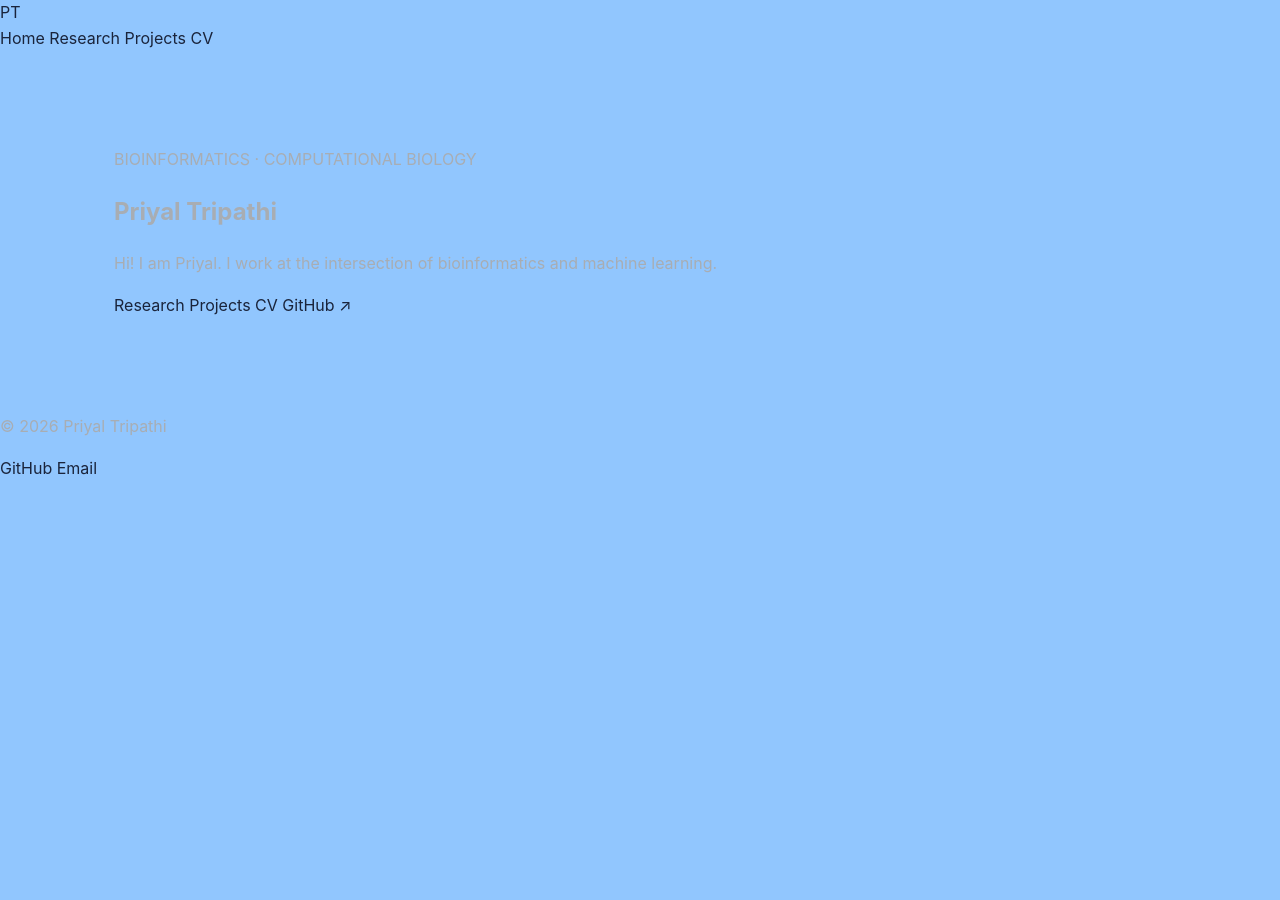
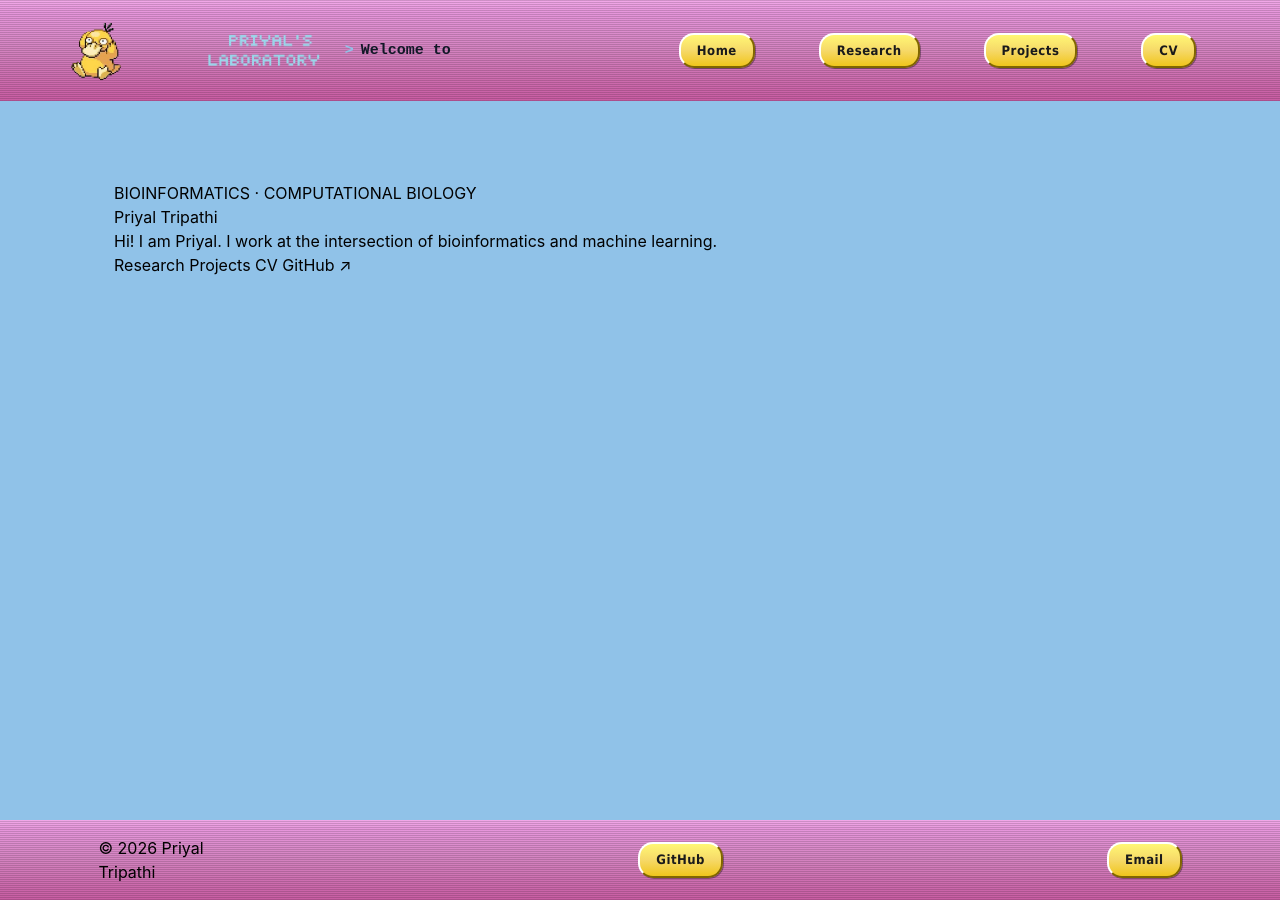
Before and after one commit to priyalT/priyalT.github.io, a Jekyll site: the page built from docs/index.md, in a window 1280 px wide. Built offline with Jekyll 4.4.1, drawn with Linux system fonts in a browser that asks for light colours; nearby versions of some CDN libraries.

Commit message:
feat: add Navbar and Footer

```diff
--- a/docs/_includes/footer.html
+++ b/docs/_includes/footer.html
@@ -1,12 +1,12 @@
-<footer>
-
-  <p>
-    © {{ site.time | date: "%Y" }} Priyal Tripathi
-  </p>
-
-  <div>
-    <a href="https://github.com/priyalT">GitHub</a>
-    <a href="mailto:priyaltripathi2910@gmail.com">Email</a>
-  </div>
+<footer class="surface inset-x-0 bottom-0 p-4 fixed">
+  <nav class="flex justify-between items-center w-[90%] mx-auto">
+    <div class="nav-links duration-500 md:static absolute md:min-h-fit min-h-[60vh]
+                left-0 top-[-100%] md:w-auto w-full flex items-center px-5">
+      <ul class="flex md:flex-row flex-col md:items-center md:gap-[30vw] gap-8">
+        <li> <p> © {{ site.time | date: "%Y" }} Priyal Tripathi </p> </li>
+        <li> <a class="retro-yellow-box" href="https://github.com/priyalT">GitHub</a> </li>
+        <li> <a class="retro-yellow-box" href="mailto:priyaltripathi2910@gmail.com">Email</a> </li>
+      </ul>
+    </div>
 
 </footer>
--- a/docs/_includes/navbar.html
+++ b/docs/_includes/navbar.html
@@ -1,14 +1,86 @@
-<header class="navbar">
+<header class="surface py-4">
+  <nav class="flex justify-between items-center w-[90%] mx-auto">
 
-  <a class="logo" href="{{ '/' | relative_url }}">
-    PT
-  </a>
+    <div class="flex items-center gap-20">
+      <a href="{{ '/' | relative_url }}" class="w-16">
+        <img src="../assets/logo.png" alt="Logo">
+      </a>
+      <a href="{{ '/' | relative_url }}" class="w-28 flex items-center">
+        <img src="../assets/title.png" alt="Title">
+      </a>
+    </div>
 
-  <nav>
-    <a href="{{ '/' | relative_url }}">Home</a>
-    <a href="{{ '/research/' | relative_url }}">Research</a>
-    <a href="{{ '/projects/' | relative_url }}">Projects</a>
-    <a href="{{ '/cv/' | relative_url }}">CV</a>
+    <div class="nav-links duration-500 md:static absolute md:min-h-fit min-h-[60vh]
+                left-0 top-[-100%] md:w-auto w-full flex items-center px-5">
+      <ul class="flex md:flex-row flex-col md:items-center md:gap-[5vw] gap-8">
+
+        <li>
+          <a href="{{ '/' | relative_url }}" class="typewriter-box">
+            <span class="prompt">&gt;</span>
+            <span id="typewriter-text"></span><span class="typewriter-cursor">_</span>
+          </a>
+        </li>
+
+        <li> <a class="retro-yellow-box" href="{{ '/' | relative_url }}"> Home </a> </li>
+        <li> <a class="retro-yellow-box" href="{{ '/research/' | relative_url }}"> Research </a> </li>
+        <li> <a class="retro-yellow-box" href="{{ '/projects/' | relative_url }}"> Projects </a> </li>
+        <li> <a class="retro-yellow-box" href="{{ '/cv/' | relative_url }}"> CV </a> </li>
+      </ul>
+    </div>
   </nav>
+</header>
 
-</header>
+<script>
+  (function () {
+    const phrases = [
+      "Hi, I'm Priyal!",
+      "Welcome to my lab.",
+      "Our experiments will include",
+      "Spatial Omics",
+      "RNA-seq",
+      "Research Software",
+      "Open Source",
+      "Have fun!"
+    ];
+
+    let phraseIdx = 0;
+    let charIdx = 0;
+    let isDeleting = false;
+    const typingSpeed = 80;
+    const deletingSpeed = 45;
+    const pauseBeforeDelete = 1600;
+
+    function loopTypewriter() {
+      const currentPhrase = phrases[phraseIdx];
+      const target = document.getElementById("typewriter-text");
+      if (!target) return;
+
+      if (isDeleting) {
+        target.textContent = currentPhrase.substring(0, charIdx - 1);
+        charIdx--;
+      } else {
+        target.textContent = currentPhrase.substring(0, charIdx + 1);
+        charIdx++;
+      }
+
+      let delay = isDeleting ? deletingSpeed : typingSpeed;
+
+      if (!isDeleting && charIdx === currentPhrase.length) {
+        delay = pauseBeforeDelete;
+        isDeleting = true;
+      } else if (isDeleting && charIdx === 0) {
+        isDeleting = false;
+        phraseIdx = (phraseIdx + 1) % phrases.length;
+        delay = 400;
+      }
+
+      setTimeout(loopTypewriter, delay);
+    }
+
+    if (document.readyState === "loading") {
+      document.addEventListener("DOMContentLoaded", loopTypewriter);
+    } else {
+      loopTypewriter();
+    }
+  })();
+</script>
--- a/docs/_layouts/default.html
+++ b/docs/_layouts/default.html
@@ -4,6 +4,8 @@
 <head>
   <meta charset="UTF-8">
   <meta name="viewport" content="width=device-width, initial-scale=1.0">
+  <script src="https://cdn.tailwindcss.com"></script>
+
 
   <title>
     {% if page.title %}
--- a/docs/assets/css/style.css
+++ b/docs/assets/css/style.css
@@ -1,16 +1,103 @@
 :root {
-  --background: #91c6fe;
-  --surface: #e67fd8;
-  --text: #a8adb3;
-  --muted: #6a7c8e;
-  --accent: #1a243b;
-  --border: #26313a;
+  --background: #90c2e8;
+  --surface:
+
+    repeating-linear-gradient(
+      0deg,
+      rgba(0, 0, 0, 0.15) 0px,
+      rgba(0, 0, 0, 0.15) 1px,
+      transparent 1px,
+      transparent 2px
+    ),
+
+    linear-gradient(
+      180deg,
+      #f2a9e9 0%,
+      #e696db 12%,
+      #d382bf 50%,
+      #c85ca2 100%
+    );
+
+  --text: #010101;
+  --muted: #985d19;
+  --accent: #010101;
+  --border: #010101;
 
   --max-width: 1100px;
 }
 
 * {
   box-sizing: border-box;
+}
+
+.surface {
+  background: var(--surface);
+}
+
+.retro-yellow-box {
+  display: inline-flex;
+  align-items: center;
+  justify-content: center;
+  padding: 6px 16px;
+  background: linear-gradient(180deg, #fff775 0%, #f6d968 50%, #f0c51c 100%);
+  color: #1a1a1a !important;
+  font-family: "Tahoma", "Courier New", monospace;
+  font-size: 13px;
+  font-weight: 700;
+  text-decoration: none !important;
+  letter-spacing: 0.5px;
+
+  border-top: 2px solid #ffffff;
+  border-left: 2px solid #ffffff;
+  border-right: 2px solid #806600;
+  border-bottom: 2px solid #806600;
+  border-radius: 15px;
+  box-shadow: 1px 1px 0px rgba(0, 0, 0, 0.35);
+  cursor: pointer;
+  user-select: none;
+}
+
+.retro-yellow-box:hover {
+  filter: brightness(1.08);
+  text-decoration: none !important;
+}
+
+.retro-yellow-box:active {
+  border-top: 2px solid #806600;
+  border-left: 2px solid #806600;
+  border-right: 2px solid #ffffff;
+  border-bottom: 2px solid #ffffff;
+  transform: translate(1px, 1px);
+}
+
+.typewriter-box {
+  display: inline-flex;
+  align-items: center;
+  font-family: "Courier New", Courier, monospace;
+  font-size: 15px;
+  font-weight: 700;
+  color: #111827;
+  text-decoration: none !important;
+  min-height: 28px;
+  min-width: 270px;
+}
+
+.typewriter-box .prompt {
+  color: #90c2e8;
+  margin-right: 7px;
+}
+
+.typewriter-cursor {
+  display: inline-block;
+  font-weight: 900;
+  margin-left: 2px;
+  animation: retro-blink 0.8s steps(2, start) infinite;
+}
+
+@keyframes retro-blink {
+  to {
+    visibility: hidden;
+  }
 }
 
 body {
```
Also changed, not shown: docs/assets/logo.png (added), docs/assets/title.png (added), docs/projects.md (renamed from projects.md), 1 other file.
